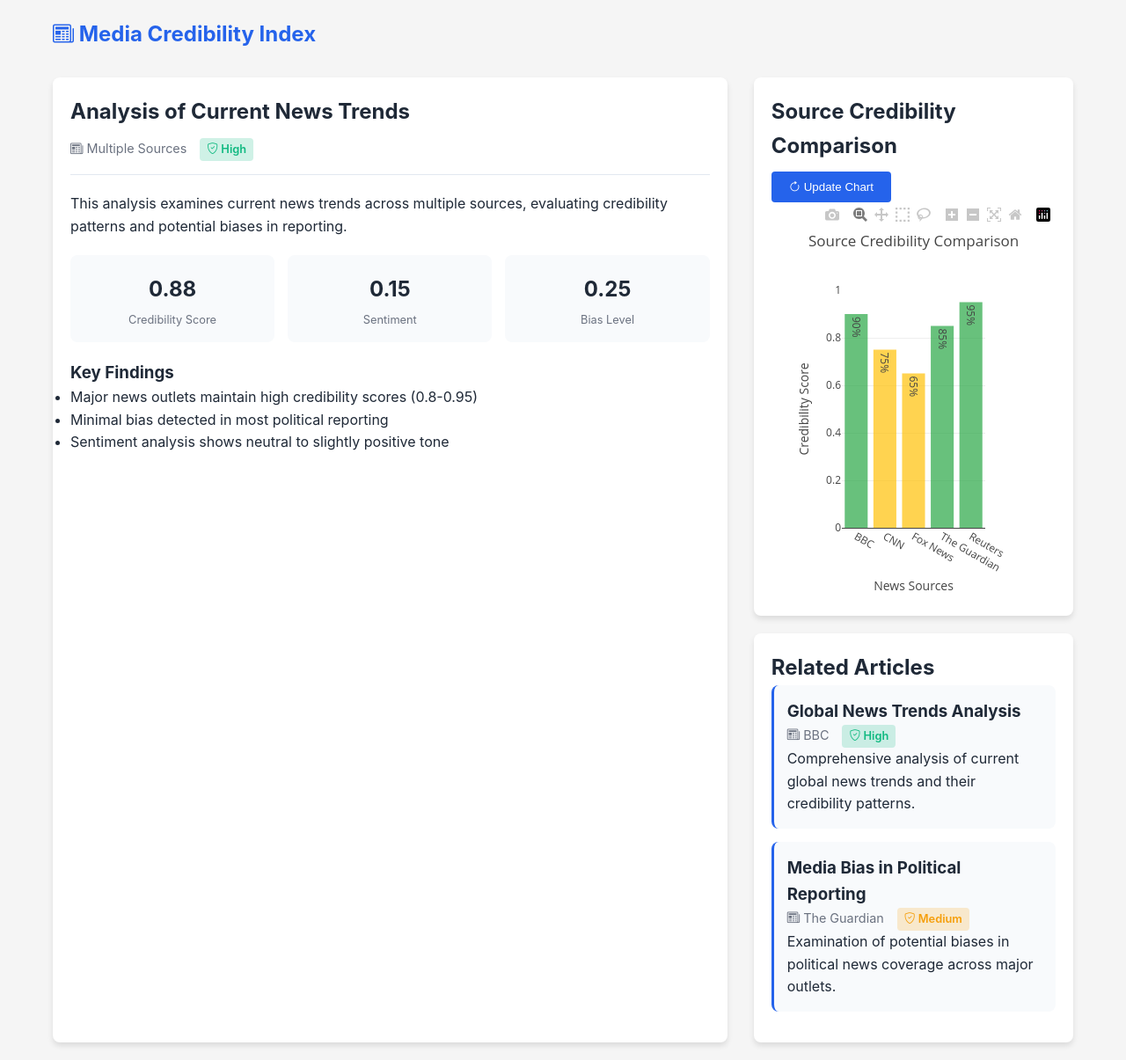
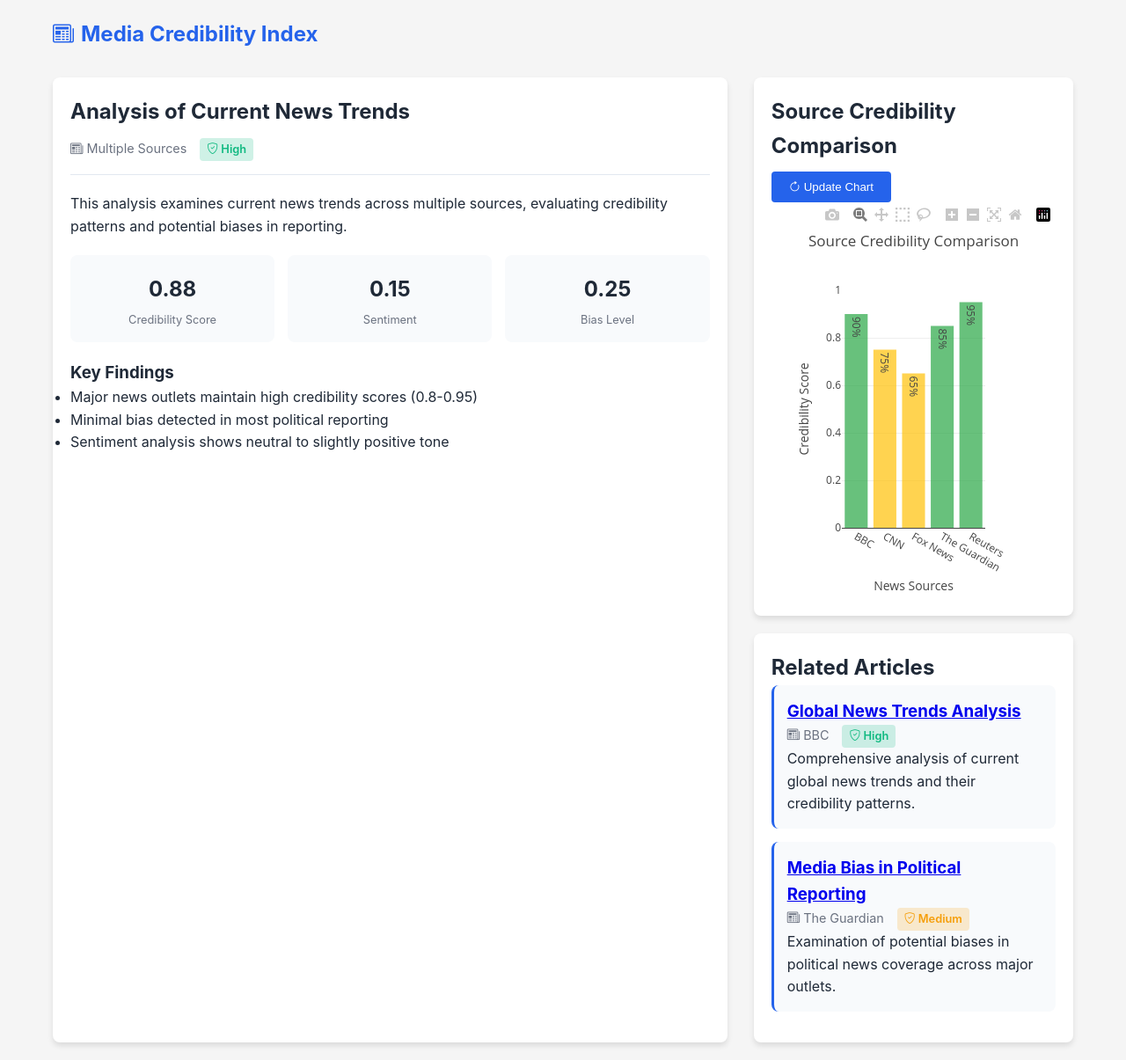
Before and after one commit to credibility-index/credibility-index, a Flask app: page / in a window 1280 px wide. Shown: the whole page at 88% size. Run offline with Flask 3, Linux system fonts and the light colour scheme; some libraries are stand-ins or nearby versions.

Commit message:
Update index.html

```diff
--- a/templates/index.html
+++ b/templates/index.html
@@ -49,11 +49,16 @@
             font-size: 1.5rem;
             font-weight: bold;
             color: var(--primary-color);
+            text-decoration: none;
+            display: flex;
+            align-items: center;
+            gap: 8px;
         }
 
         .main-content {
             display: flex;
             gap: 30px;
+            margin-top: 20px;
         }
 
         .analysis-section {
@@ -153,6 +158,7 @@
             border-left: 3px solid var(--primary-color);
             border-radius: var(--border-radius);
             background: var(--secondary-color);
+            transition: transform 0.2s ease;
         }
 
         .similar-article:hover {
@@ -205,9 +211,10 @@
 <body>
     <div class="container">
         <div class="header">
-            <div class="logo">
-                <i class="bi bi-newspaper"></i> Media Credibility Index
-            </div>
+            <a href="main.html" class="logo">
+                <i class="bi bi-newspaper"></i>
+                <span>Media Credibility Index</span>
+            </a>
         </div>
 
         <div class="main-content">
@@ -259,7 +266,7 @@
                 <div class="similar-articles">
                     <h2>Related Articles</h2>
                     <div class="similar-article">
-                        <h3>Global News Trends Analysis</h3>
+                        <h3><a href="article1.html">Global News Trends Analysis</a></h3>
                         <div class="article-meta">
                             <span><i class="bi bi-newspaper"></i> BBC</span>
                             <span class="credibility-badge high"><i class="bi bi-shield-check"></i> High</span>
@@ -267,7 +274,7 @@
                         <p>Comprehensive analysis of current global news trends and their credibility patterns.</p>
                     </div>
                     <div class="similar-article">
-                        <h3>Media Bias in Political Reporting</h3>
+                        <h3><a href="article2.html">Media Bias in Political Reporting</a></h3>
                         <div class="article-meta">
                             <span><i class="bi bi-newspaper"></i> The Guardian</span>
                             <span class="credibility-badge medium"><i class="bi bi-shield-check"></i> Medium</span>
```
